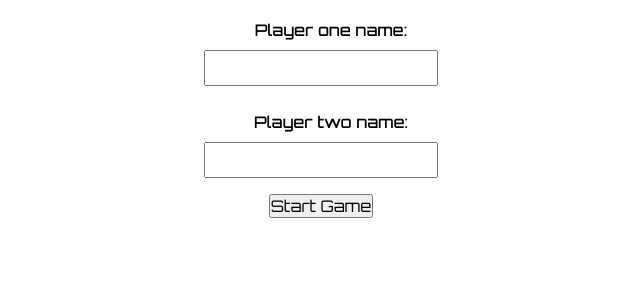
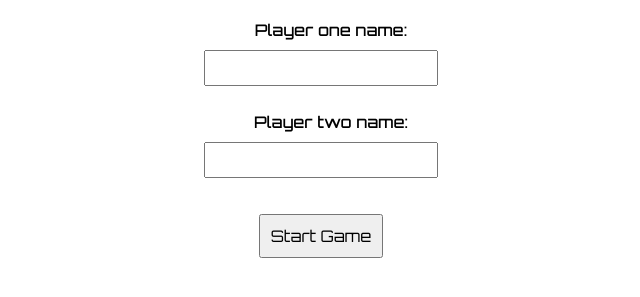
Before and after one commit to black23cat/tic-tac-toe, a plain HTML site: page index.html in a window 1280 px wide. Shown: the part 115-412 px from the top of the page, without its empty margins (319-959 px from the left). Drawn offline with Linux system fonts and the light colour scheme.

Commit message:
Add margin and padding to button

```diff
--- a/styles.css
+++ b/styles.css
@@ -65,3 +65,8 @@ input[type = "text"]{
 .score{
   font-size: 1.5rem;
 }
+
+button{
+  margin: 20px;
+  padding: 10px;
+}
```
